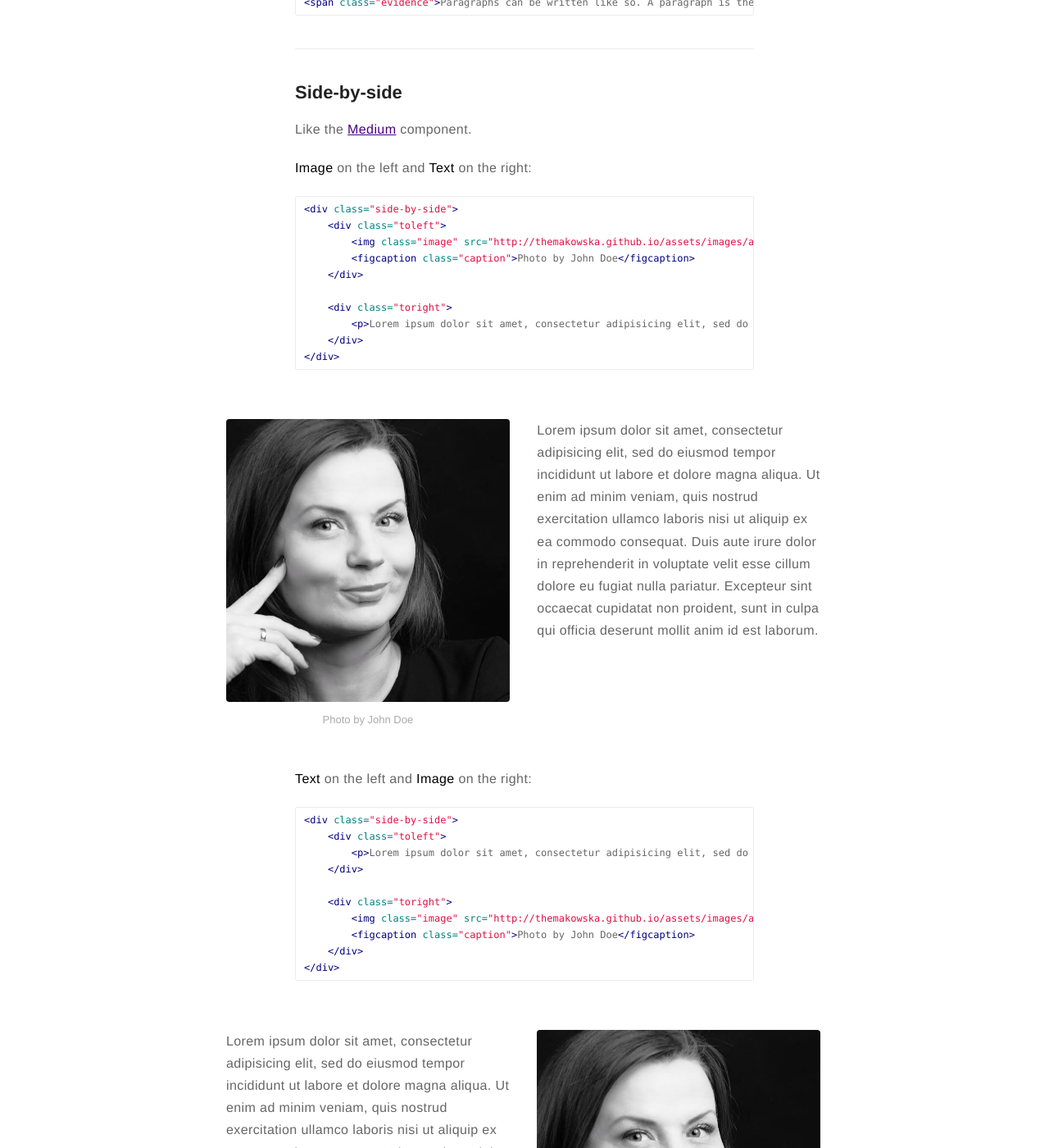
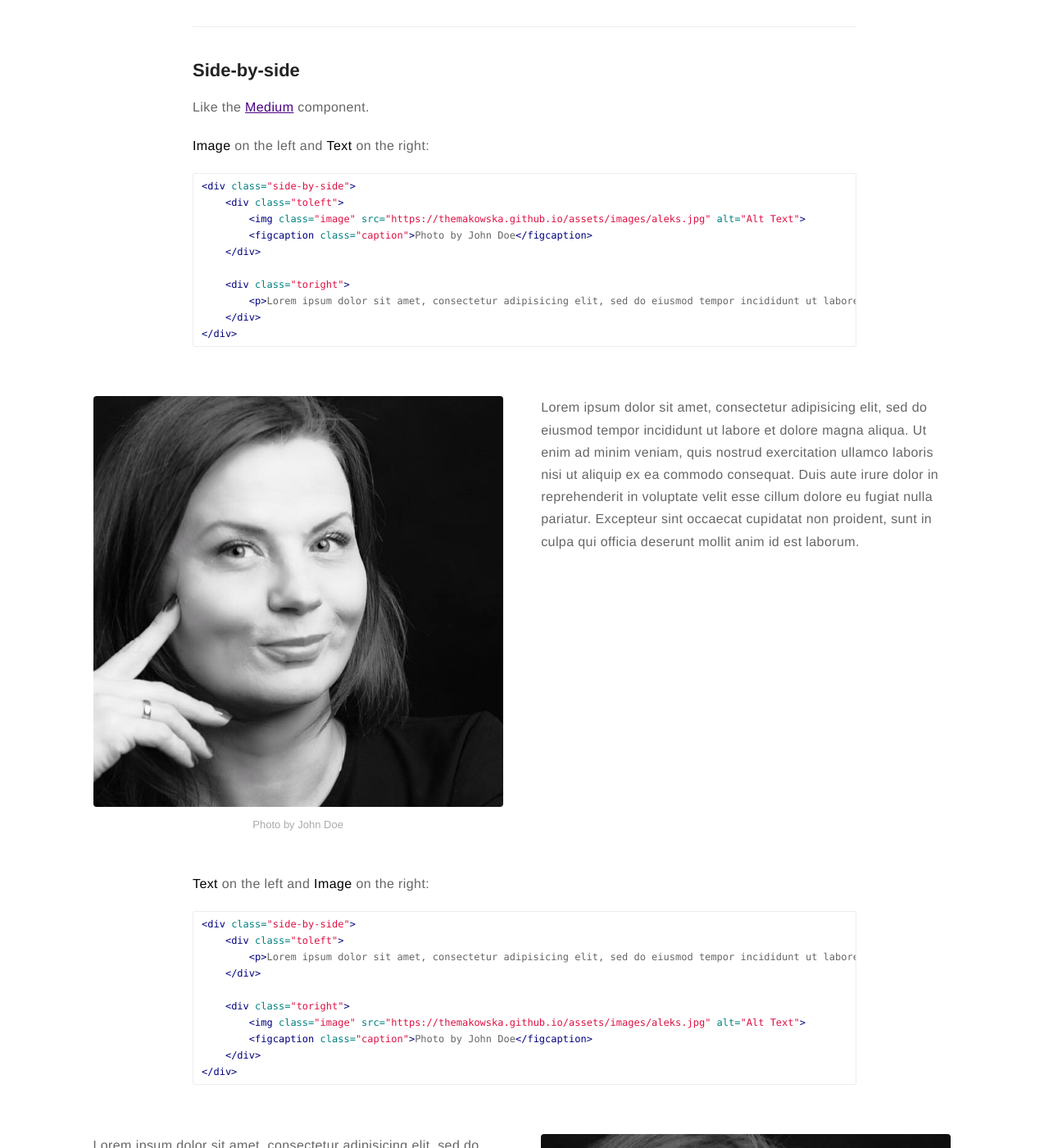
Before and after one commit to themakowska/themakowska.github.io, a Jekyll site: the page built from _posts/2015-02-24-markdown-extra-components.markdown, in a window 1280 px wide and 1400 px high, scrolled down 1040 px. Shown: the whole window at 82% size. Built offline with Jekyll 4.4.1, drawn with Linux system fonts in a browser that asks for light colours; some of the changed text lies outside the part shown.

Commit message:
update config yml

```diff
--- a/_config.yml
+++ b/_config.yml
@@ -16,7 +16,7 @@ resume: true
 resume-external: true
 resume-url: https://google.com/?q=my+resume
 
-url: http://themakowska.github.io
+url: https://themakowska.github.io
 
 permalink: /:title/
 
@@ -69,7 +69,7 @@ authors:
 # do you want a larger site? change the option below
 # options: [normal, large] | default: normal
 # normal = 560px / large = 810px
-width: normal
+width: large
 
 # if you don't need pagination, comment the *paginate* configs below
 # paginate: 5
```
